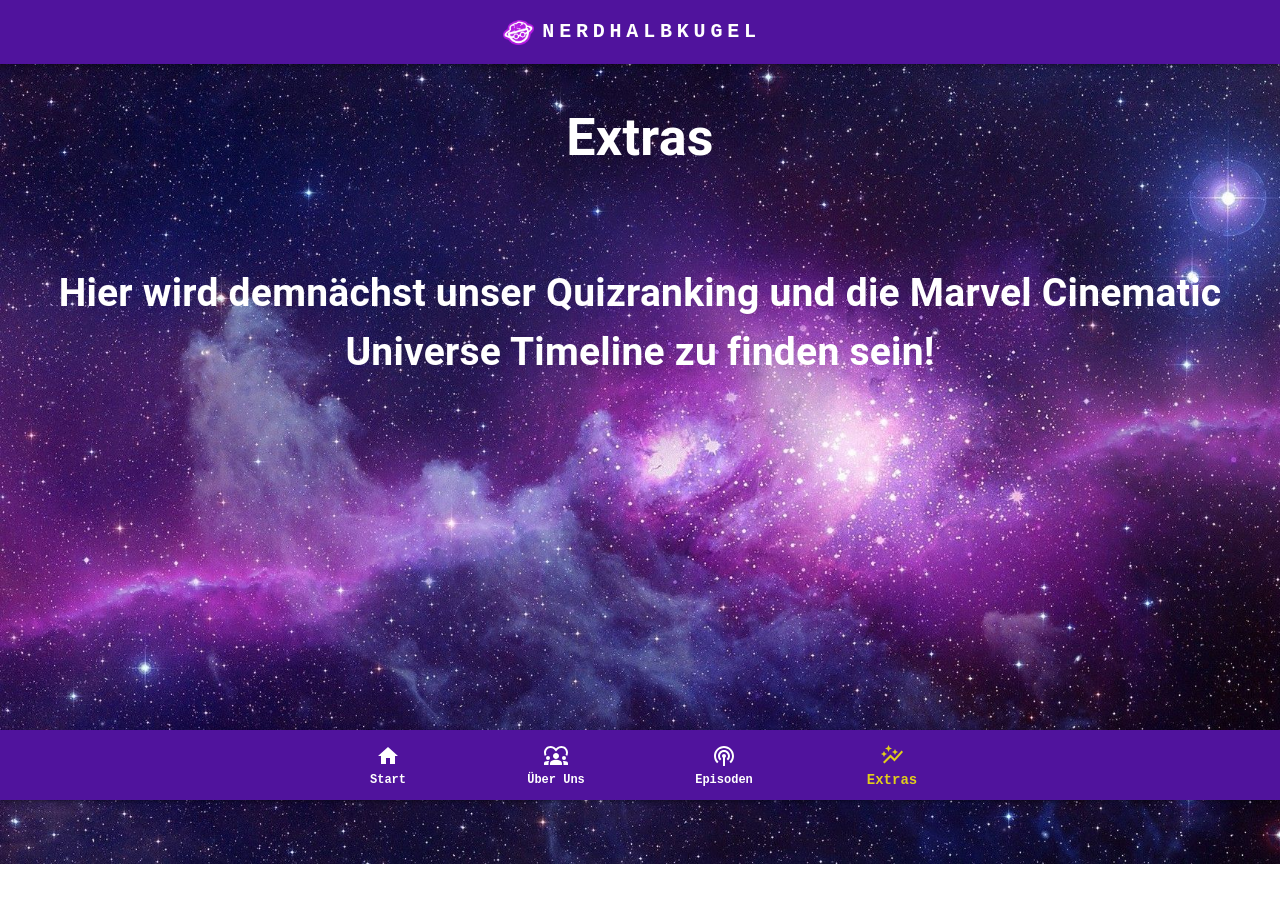
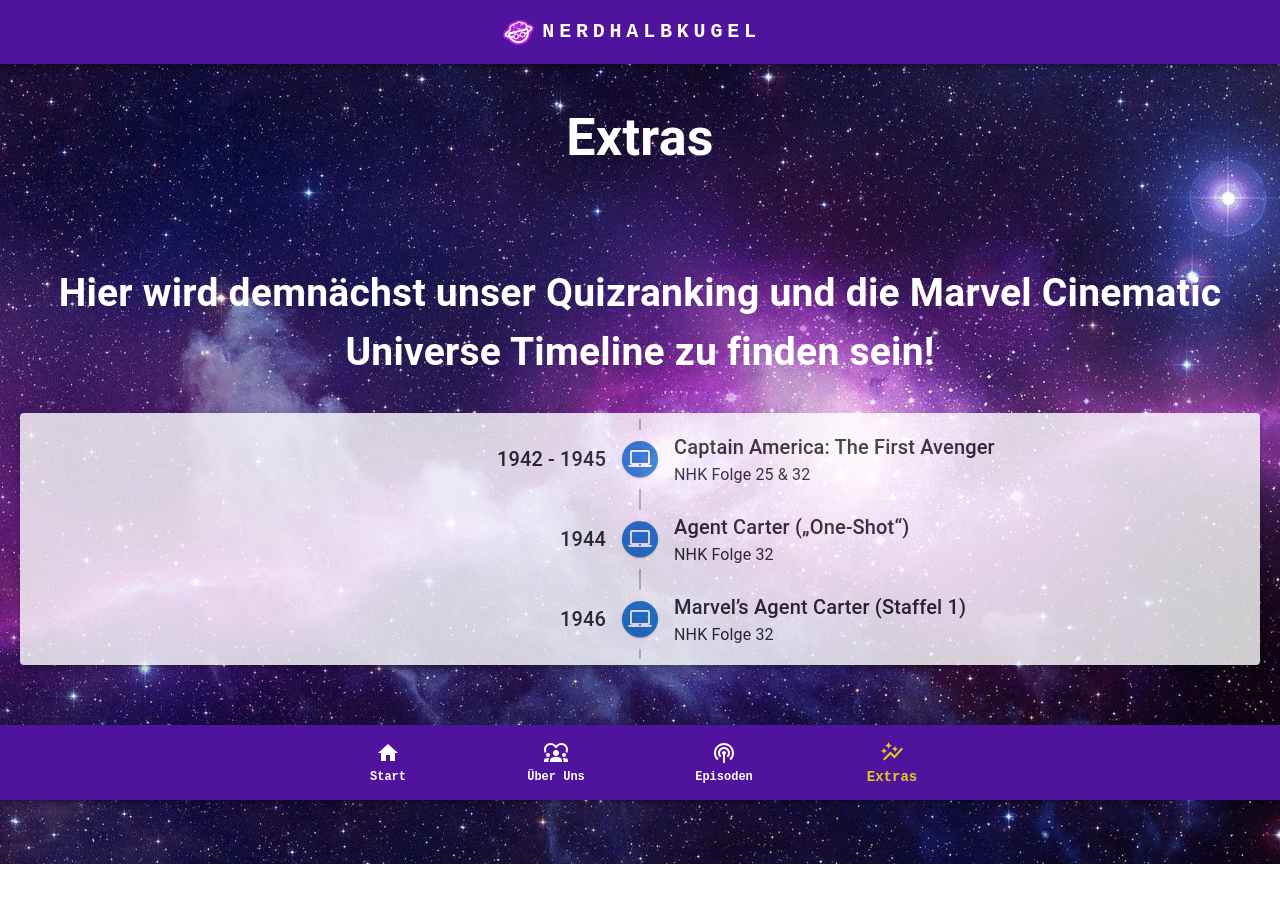
Before and after one commit to Hobba/nhk-app, a React (Create React App) app: page / in a window 1280 px wide. Both pictures are taken after a click on the button "Extras". Shown: the top 902 px of the page. Built offline with nearby package versions, Linux system fonts and the light colour scheme.

Commit message:
Add first draft of timeline

```diff
--- a/package.json
+++ b/package.json
@@ -6,7 +6,8 @@
     "@emotion/react": "^11.11.1",
     "@emotion/styled": "^11.11.0",
     "@mui/icons-material": "^5.11.16",
-    "@mui/material": "^5.13.5",
+    "@mui/lab": "^5.0.0-alpha.137",
+    "@mui/material": "^5.14.1",
     "@mui/styled-engine-sc": "^5.12.0",
     "@testing-library/jest-dom": "^5.16.5",
     "@testing-library/react": "^12.0.0",
@@ -15,10 +16,10 @@
     "@types/node": "^17.0.45",
     "@types/react": "^18.2.8",
     "@types/react-dom": "17.0.0",
+    "@vercel/analytics": "^1.0.1",
     "react": "17.0.0",
     "react-dom": "17.0.0",
     "react-router-dom": "^6.12.1",
-    "@vercel/analytics": "^1.0.1",
     "react-scripts": "5.0.1",
     "react-swipeable-views": "^0.14.0",
     "styled-components": "^5.3.11",
--- a/src/components/Navigation/FixedBottomNavigation.tsx
+++ b/src/components/Navigation/FixedBottomNavigation.tsx
@@ -68,7 +68,7 @@
             <CssBaseline/>
             <ThemeProvider theme={theme}>
                 <Paper
-                    sx={{position: 'fixed', bottom: 0, left: 0, right: 0}}
+                    sx={{position: 'fixed', bottom: 0, left: 0, right: 0, zIndex: 100}}
                     elevation={3}>
                     <BottomNavigation
                         showLabels
@@ -78,7 +78,7 @@
                         }}
                         sx={{
                             backgroundColor: '#50139d',
-                            height: 70,
+                            height: 75,
                         }}>
                         <BottomNavigationAction label="Start" icon={<HomeIcon/>}/>
                         <BottomNavigationAction label="Über Uns" icon={<Diversity1/>}/>
--- a/src/pages/Extras/Extras.tsx
+++ b/src/pages/Extras/Extras.tsx
@@ -1,4 +1,5 @@
 import React from 'react';
+import CustomizedTimeline from "./Timeline";
 
 const Extras = () => {
     return (
@@ -6,6 +7,7 @@
         <h1>Extras</h1>
         <div className="placeholder-text">
             <h2>Hier wird demnächst unser Quizranking und die Marvel Cinematic Universe Timeline zu finden sein!</h2>
+            <CustomizedTimeline />
         </div>
         </body>
     );
--- /dev/null
+++ b/src/pages/Extras/Timeline.tsx
@@ -0,0 +1,79 @@
+import * as React from 'react';
+import Timeline from '@mui/lab/Timeline';
+import TimelineItem from '@mui/lab/TimelineItem';
+import TimelineSeparator from '@mui/lab/TimelineSeparator';
+import TimelineConnector from '@mui/lab/TimelineConnector';
+import TimelineContent from '@mui/lab/TimelineContent';
+import TimelineOppositeContent from '@mui/lab/TimelineOppositeContent';
+import TimelineDot from '@mui/lab/TimelineDot';
+import FastfoodIcon from '@mui/icons-material/Fastfood';
+import LaptopMacIcon from '@mui/icons-material/LaptopMac';
+import HotelIcon from '@mui/icons-material/Hotel';
+import RepeatIcon from '@mui/icons-material/Repeat';
+import Typography from '@mui/material/Typography';
+import {Box, Paper} from '@mui/material';
+
+export default function CustomizedTimeline() {
+    return (
+        <Box sx={{justifyContent: "center", flexWrap: "nowrap"}}>
+            <Paper elevation={5} sx={{opacity: 0.8}}>
+                <Timeline position="right">
+                    <TimelineItem>
+                        <TimelineOppositeContent sx={{m: 'auto 0'}} align="right" variant="h6" color="text.primary">
+                            1942 - 1945
+                        </TimelineOppositeContent>
+                        <TimelineSeparator>
+                            <TimelineConnector/>
+                            <TimelineDot color="primary">
+                                <LaptopMacIcon/>
+                            </TimelineDot>
+                            <TimelineConnector/>
+                        </TimelineSeparator>
+                        <TimelineContent sx={{py: '12px', px: 2}}>
+                            <Typography variant="h6" component="span">
+                                Captain America: The First Avenger
+                            </Typography>
+                            <Typography>NHK Folge 25 & 32</Typography>
+                        </TimelineContent>
+                    </TimelineItem>
+                    <TimelineItem>
+                        <TimelineOppositeContent sx={{m: 'auto 0'}} align="right" variant="h6" color="text.primary">
+                            1944
+                        </TimelineOppositeContent>
+                        <TimelineSeparator>
+                            <TimelineConnector/>
+                            <TimelineDot color="primary">
+                                <LaptopMacIcon/>
+                            </TimelineDot>
+                            <TimelineConnector/>
+                        </TimelineSeparator>
+                        <TimelineContent sx={{py: '12px', px: 2}}>
+                            <Typography variant="h6" component="span">
+                                Agent Carter („One-Shot“)
+                            </Typography>
+                            <Typography>NHK Folge 32</Typography>
+                        </TimelineContent>
+                    </TimelineItem>
+                    <TimelineItem>
+                        <TimelineOppositeContent sx={{m: 'auto 0'}} align="right" variant="h6" color="text.primary">
+                            1946
+                        </TimelineOppositeContent>
+                        <TimelineSeparator>
+                            <TimelineConnector/>
+                            <TimelineDot color="primary">
+                                <LaptopMacIcon/>
+                            </TimelineDot>
+                            <TimelineConnector/>
+                        </TimelineSeparator>
+                        <TimelineContent sx={{py: '12px', px: 2}}>
+                            <Typography variant="h6" component="span">
+                                Marvel’s Agent Carter (Staffel 1)
+                            </Typography>
+                            <Typography>NHK Folge 32</Typography>
+                        </TimelineContent>
+                    </TimelineItem>
+                </Timeline>
+            </Paper>
+        </Box>
+    );
+}
```
Also changed, not shown: 1 other file (tests, documents, lock files or other folders).
